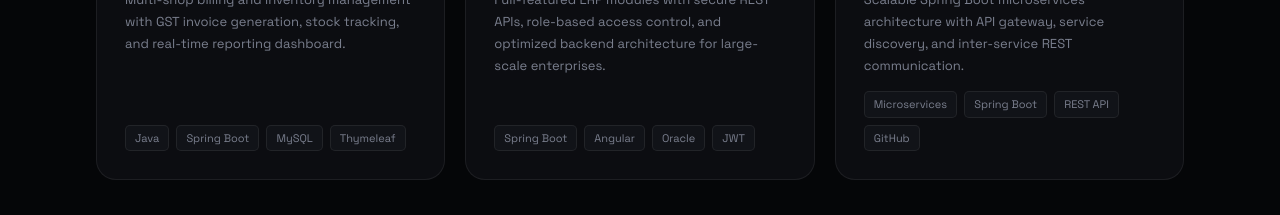
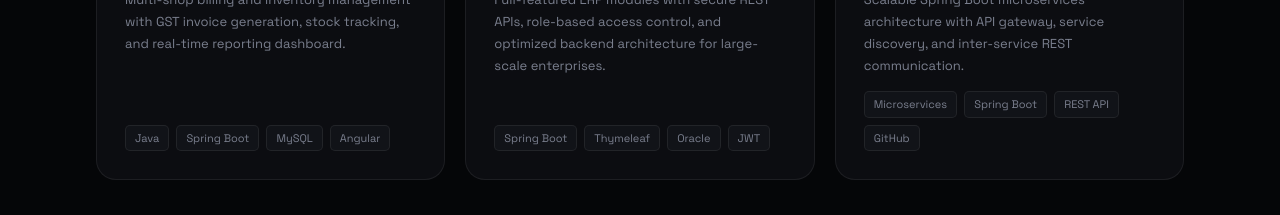
Before and after one commit to thalkar123/sanket-portfolio, a React (Vite) app: page / in a window 1280 px wide. Shown: the part 2460-2675 px from the top of the page. Built offline with nearby package versions, Linux system fonts and the light colour scheme.

Commit message:
Updated portfolio UI

```diff
--- a/src/App.jsx
+++ b/src/App.jsx
@@ -33,14 +33,14 @@ const projects = [
     title: "Billing System",
     tag: "Inventory & GST",
     desc: "Multi-shop billing and inventory management with GST invoice generation, stock tracking, and real-time reporting dashboard.",
-    tech: ["Java", "Spring Boot", "MySQL", "Thymeleaf"],
+    tech: ["Java", "Spring Boot", "MySQL", "Angular"],
     icon: "🧾",
   },
   {
     title: "ERP Management",
     tag: "Enterprise",
     desc: "Full-featured ERP modules with secure REST APIs, role-based access control, and optimized backend architecture for large-scale enterprises.",
-    tech: ["Spring Boot", "Angular", "Oracle", "JWT"],
+    tech: ["Spring Boot", "Thymeleaf", "Oracle", "JWT"],
     icon: "🏢",
   },
   {
```
